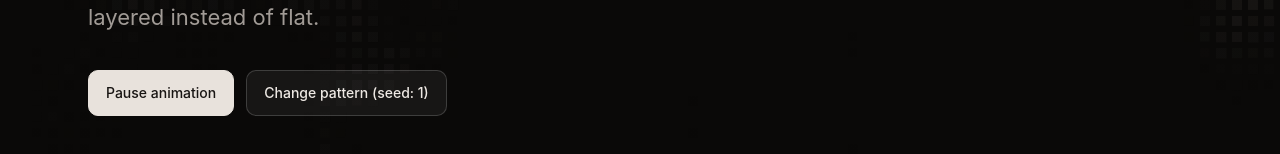
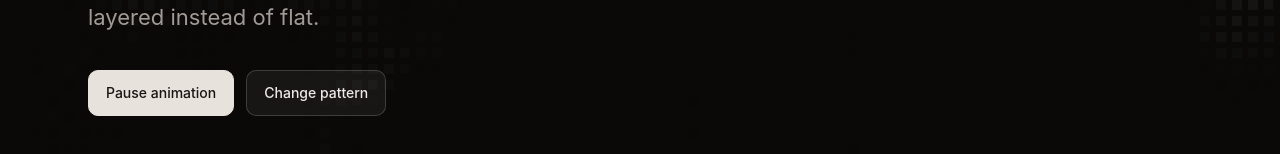
Before and after one commit to ToolDroidYT/PixelField, a React (Vite) app: page / in a window 1280 px wide. Shown: the part 512-666 px from the top of the page. Built offline with nearby package versions, Linux system fonts and the light colour scheme.

Commit message:
style: drop seed value from pattern button label

```diff
--- a/src/App.tsx
+++ b/src/App.tsx
@@ -95,7 +95,7 @@ function App() {
             className={BUTTON_SECONDARY}
             onClick={() => setSeed((value) => value + 1)}
           >
-            Change pattern (seed: {seed})
+            Change pattern
           </button>
         </div>
       </section>
```
